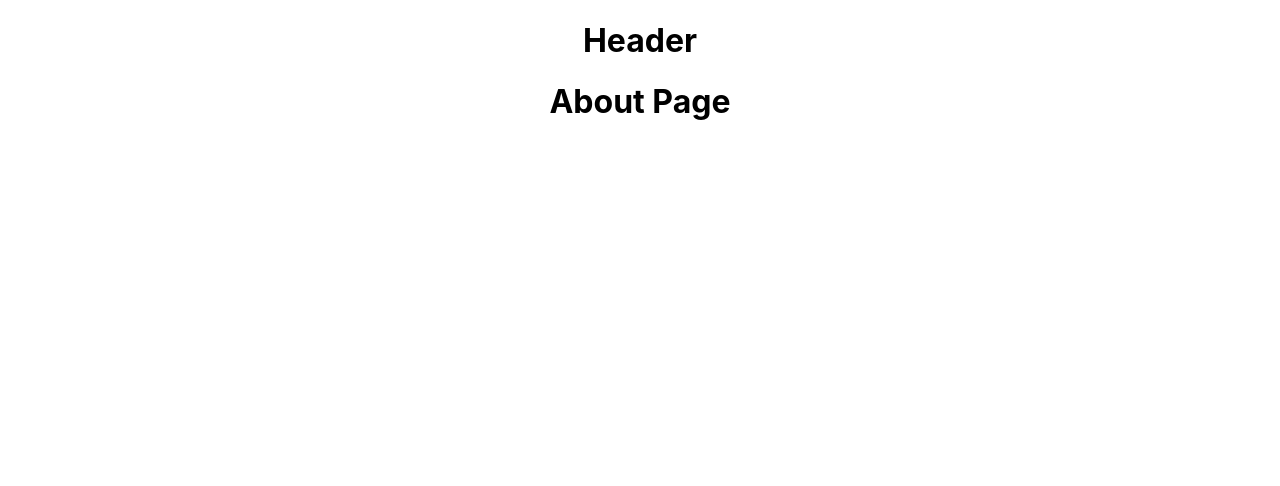
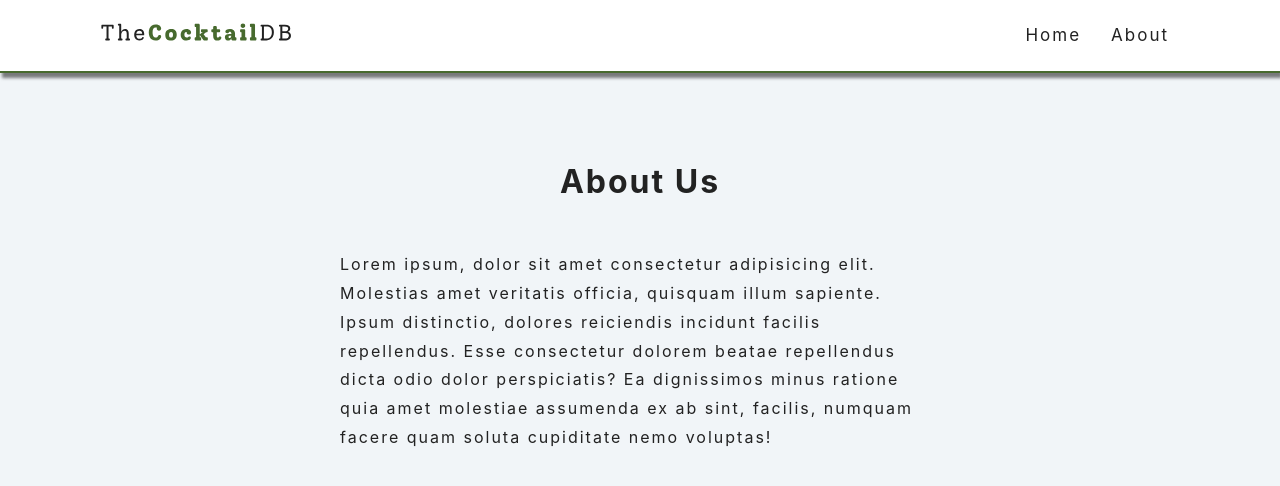
Before and after one commit to sudett/cocktails, a React (Create React App) app: page /about in a window 1280 px wide. Shown: the top 486 px of the page. Built offline with nearby package versions, Linux system fonts and the light colour scheme.

Commit message:
making error page and about page, implementing header component

```diff
--- a/src/App.css
+++ b/src/App.css
@@ -1,38 +1,91 @@
-.App {
+*,
+*::after,
+*::before {
+  margin: 0;
+  padding: 0;
+  box-sizing: border-box;
+}
+
+html {
+  font-size: 62.5%;
+}
+
+body {
+  font-family: -apple-system, BlinkMacSystemFont, "Segoe UI", "Roboto", "Oxygen",
+    "Ubuntu", "Cantarell", "Fira Sans", "Droid Sans", "Helvetica Neue",
+    sans-serif;
+  -webkit-font-smoothing: antialiased;
+  -moz-osx-font-smoothing: grayscale;
+  color: var(--mainBlack);
+  font-size: 1.6rem;
+  letter-spacing: 2px;
+  background-color: var(--mainBackground);
+  line-height: 1.8;
+}
+
+a {
+  color: inherit;
+  text-decoration: none;
+}
+
+ul {
+  list-style: none;
+}
+
+.container {
+  max-width: 85vw;
+  margin: 0 auto;
+}
+
+.center-content {
+  max-width: 60rem;
+  margin: 8rem auto;
+  /* text-align: center; */
+}
+
+@media only screen and (max-width: 43.75em) {
+  .center-content {
+    max-width: 85vw;
+  }
+}
+
+.heading-primary {
+  margin-bottom: 4rem;
+  text-align: center;
+  text-transform: capitalize;
+}
+
+.heading-secondary {
+  margin-bottom: 2rem;
+  font-size: 2.5rem;
+  text-align: center;
+  text-transform: capitalize;
+}
+
+.heading-tertiary {
+  color: var(--primaryColor);
+  text-transform: capitalize;
+  padding-bottom: 2rem;
+}
+
+.btn-container {
   text-align: center;
 }
 
-.App-logo {
-  height: 40vmin;
-  pointer-events: none;
+.btn-primary {
+  display: inline-block;
+  color: #fff;
+  background: var(--primaryColor);
+  font-size: 1.2rem;
+  font-weight: lighter;
+  padding: 0.7rem 1.5rem;
+  text-transform: uppercase;
+  text-align: center;
+  border-radius: 0.5rem;
+  transition: all 0.3s ease;
 }
 
-@media (prefers-reduced-motion: no-preference) {
-  .App-logo {
-    animation: App-logo-spin infinite 20s linear;
-  }
+.btn-primary:hover {
+  color: var(--primaryColor);
+  background-color: var(--primaryLightColor);
 }
-
-.App-header {
-  background-color: #282c34;
-  min-height: 100vh;
-  display: flex;
-  flex-direction: column;
-  align-items: center;
-  justify-content: center;
-  font-size: calc(10px + 2vmin);
-  color: white;
-}
-
-.App-link {
-  color: #61dafb;
-}
-
-@keyframes App-logo-spin {
-  from {
-    transform: rotate(0deg);
-  }
-  to {
-    transform: rotate(360deg);
-  }
-}
--- a/src/components/header/header.component.jsx
+++ b/src/components/header/header.component.jsx
@@ -1,11 +1,31 @@
 import React from "react";
+
+import { Link } from "react-router-dom";
+
+import { ReactComponent as Logo } from "../../assets/logo.svg";
 
 import "./header.styles.scss";
 
 const Header = () => (
-  <div>
-    <h1>Header</h1>
-  </div>
+  <nav className="navigation">
+    <div className="nav-content container">
+      <Link to="/">
+        <Logo className="logo" />
+      </Link>
+      <ul className="nav-list">
+        <li>
+          <Link className="nav-link" to="/">
+            Home
+          </Link>
+        </li>
+        <li>
+          <Link className="nav-link" to="/about">
+            About
+          </Link>
+        </li>
+      </ul>
+    </div>
+  </nav>
 );
 
 export default Header;
--- a/src/components/header/header.styles.scss
+++ b/src/components/header/header.styles.scss
@@ -0,0 +1,31 @@
+.navigation {
+  background-color: #fff;
+  box-shadow: var(--lightShadow);
+  border-bottom: 2px solid var(--primaryColor);
+}
+
+.nav-content {
+  display: flex;
+  justify-content: space-between;
+  align-items: center;
+}
+
+.logo {
+  height: 1.8rem;
+  width: 20rem;
+}
+
+.nav-list {
+  display: flex;
+}
+
+.nav-link {
+  display: inline-block;
+  padding: 2rem 1.5rem;
+  font-size: 1.7rem;
+  transition: all 0.2s;
+}
+
+.nav-link:hover {
+  background-color: var(--offWhite);
+}
--- a/src/index.css
+++ b/src/index.css
@@ -1,13 +1,26 @@
-body {
-  margin: 0;
-  font-family: -apple-system, BlinkMacSystemFont, 'Segoe UI', 'Roboto', 'Oxygen',
-    'Ubuntu', 'Cantarell', 'Fira Sans', 'Droid Sans', 'Helvetica Neue',
-    sans-serif;
-  -webkit-font-smoothing: antialiased;
-  -moz-osx-font-smoothing: grayscale;
+:root {
+  --primaryLightColor: #d4e6a5;
+  --primaryColor: #476a2e;
+  --primaryDarkColor: #c02c03;
+  --mainWhite: #fff;
+  --offWhite: #f7f7f7;
+  --mainBackground: #f1f5f8;
+  --mainOverlay: rgba(35, 10, 36, 0.4);
+  --mainBlack: #222;
+  --mainGrey: #ececec;
+  --darkGrey: #afafaf;
+  --mainRed: #bd0303;
+  --mainTransition: all 0.3s linear;
+  --mainSpacing: 0.3rem;
+  --lightShadow: 2px 5px 3px 0px rgba(0, 0, 0, 0.5);
+  --darkShadow: 4px 10px 5px 0px rgba(0, 0, 0, 0.5);
+  --mainBorderRadius: 0.25rem;
+  --smallWidth: 85vw;
+  --maxWidth: 40rem;
+  --fullWidth: 1170px;
 }
 
 code {
-  font-family: source-code-pro, Menlo, Monaco, Consolas, 'Courier New',
+  font-family: source-code-pro, Menlo, Monaco, Consolas, "Courier New",
     monospace;
 }
--- a/src/pages/about-page/about-page.component.jsx
+++ b/src/pages/about-page/about-page.component.jsx
@@ -1,9 +1,17 @@
-import React from 'react';
+import React from "react";
 
 const AboutPage = () => (
-  <div>
-    <h1>About Page</h1>
+  <div className="center-content">
+    <h1 className="heading-primary">About us</h1>
+    <p>
+      Lorem ipsum, dolor sit amet consectetur adipisicing elit. Molestias amet
+      veritatis officia, quisquam illum sapiente. Ipsum distinctio, dolores
+      reiciendis incidunt facilis repellendus. Esse consectetur dolorem beatae
+      repellendus dicta odio dolor perspiciatis? Ea dignissimos minus ratione
+      quia amet molestiae assumenda ex ab sint, facilis, numquam facere quam
+      soluta cupiditate nemo voluptas!
+    </p>
   </div>
-)
+);
 
 export default AboutPage;
--- a/src/pages/error-page/error-page.component.jsx
+++ b/src/pages/error-page/error-page.component.jsx
@@ -1,8 +1,15 @@
 import React from "react";
 
+import { Link } from "react-router-dom";
+
 const ErrorPage = () => (
-  <div>
-    <h1>Error Page</h1>
+  <div className="center-content">
+    <h1 className="heading-secondary">Oops! It's a dead end</h1>
+    <div className="btn-container">
+      <Link to="/" className="btn-primary">
+        Back home
+      </Link>
+    </div>
   </div>
 );
 
```
Also changed, not shown: src/assets/logo.svg (added).
